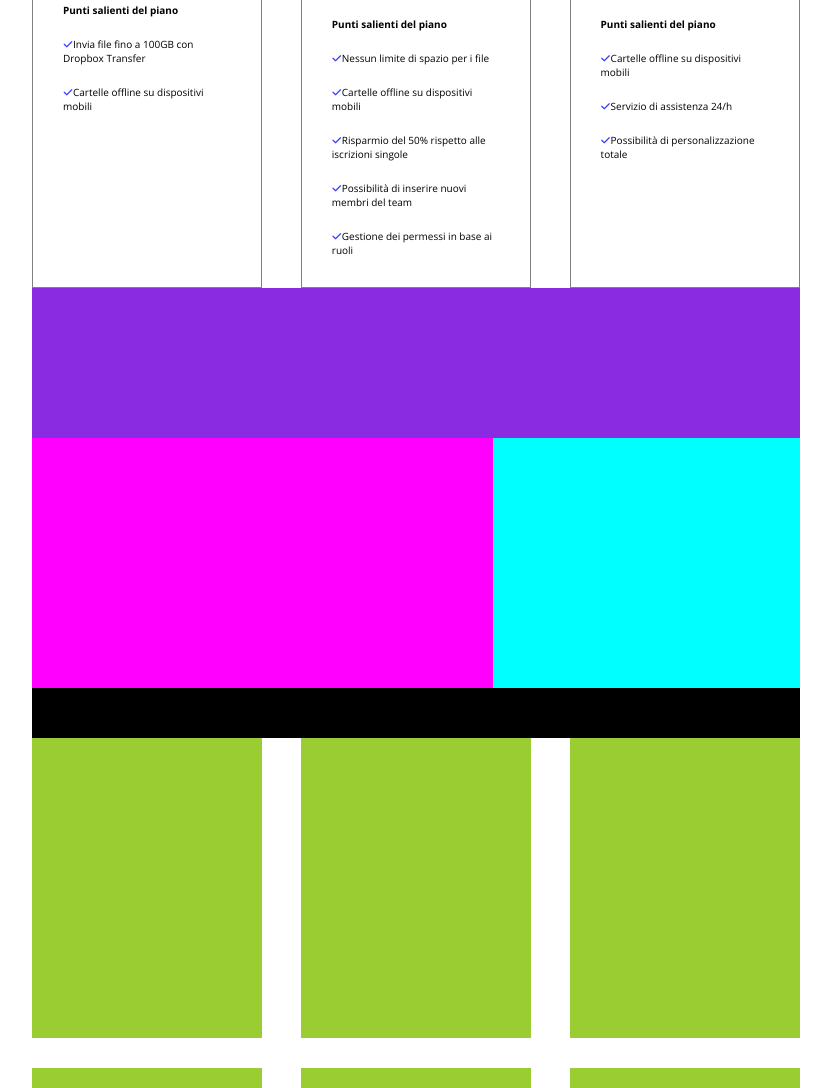
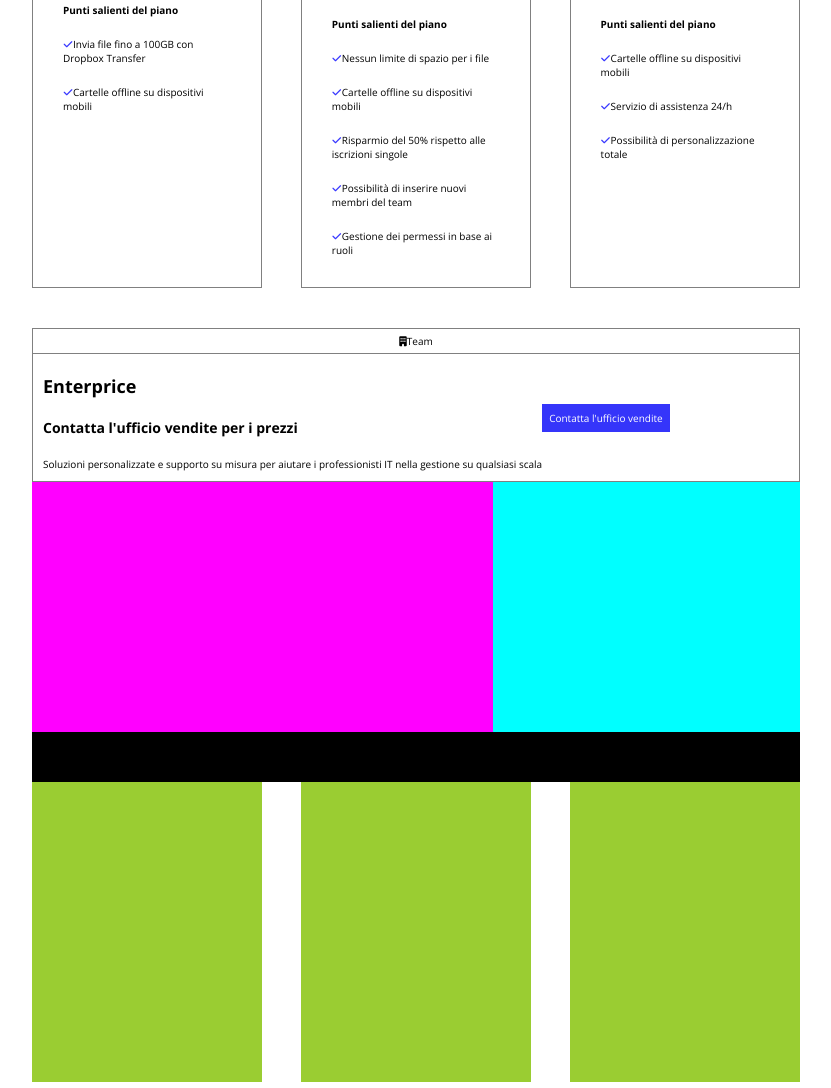
Before and after one commit to V1tale/htmlcss-dropbox, a plain HTML site: page index.html in a window 1280 px wide. Shown: the part 1235-2323 px from the top of the page, without its empty margins (224-1055 px from the left). Drawn offline with nearby package versions, Linux system fonts and the light colour scheme.

Commit message:
completamento main bottom

```diff
--- a/css/style.css
+++ b/css/style.css
@@ -188,15 +188,38 @@ margin-right: 10px;
 .column {
     width: 30%;
     min-height: 100%;
-    /* height: 90vh; */
     border: 1px solid gray;
     overflow: hidden;
 }
 
 .maincontent-bottom {
     width: 100%;
-    height: 150px;
-    background-color:blueviolet;
+    border: 1px solid gray;
+    margin-top: 4rem;
+}
+.bottom-header {
+    text-align: center;
+    border-bottom: 1px solid gray;
+    padding: 5px;
+}
+.bottom-main {
+    padding: 0 10px;
+    align-items: center;
+}
+.bottom-text h3 {
+    font-size: 1.8rem;
+    padding-top: 20px;
+}
+.bottom-text h4 {
+    font-size: 1.4rem;
+    padding-top:20px;
+}
+.bottom-text p {
+    padding: 20px 0 10px;
+}
+.bottom-button a {
+    color:white;
+    text-decoration: none;
 }
 .intro-picture {
     width: 60%;
--- a/index.html
+++ b/index.html
@@ -147,10 +147,21 @@
                                 </ul>
                             </div>
                         </div>
-
                     </div>
                     <div class="maincontent-bottom">
-
+                            <div class="bottom-header">
+                                <span><i class="fa-solid fa-building"></i>Team</span>
+                            </div>
+                            <div class="bottom-main display-flex">
+                                <div class="bottom-text">
+                                    <h3>Enterprice</h3>
+                                    <h4>Contatta l'ufficio vendite per i prezzi</h4>
+                                    <p>Soluzioni personalizzate e supporto su misura per aiutare i professionisti IT nella gestione su qualsiasi scala</p>
+                                </div>
+                                <div class="bottom-button blue-button">
+                                    <a href="">Contatta l'ufficio vendite</a>
+                                </div>
+                            </div>
                     </div>
 
             </section>
```
